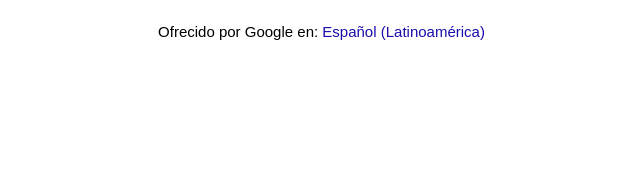
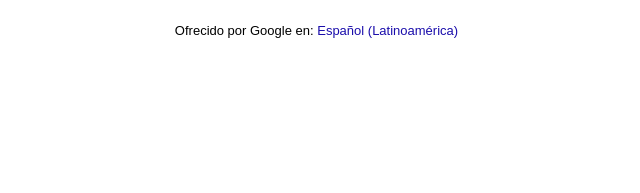
Before and after one commit to reeeloy/Clon-Google, a plain HTML site: page index.html in a window 1280 px wide. Shown: the part 473-666 px from the top of the page, 326-966 px from the left. Drawn offline with Linux system fonts and the light colour scheme.

Commit message:
Cambios al tamaño y orientación del texto centrado

```diff
--- a/style.css
+++ b/style.css
@@ -58,8 +58,8 @@ body {
     text-align: center;
     color: black;
     margin-top: -310px;
-    margin-left: 15px;
-    font-size: 15px;
+    margin-left: 5px;
+    font-size: 13px;
 }
 
 .texto-centrado p {
```
